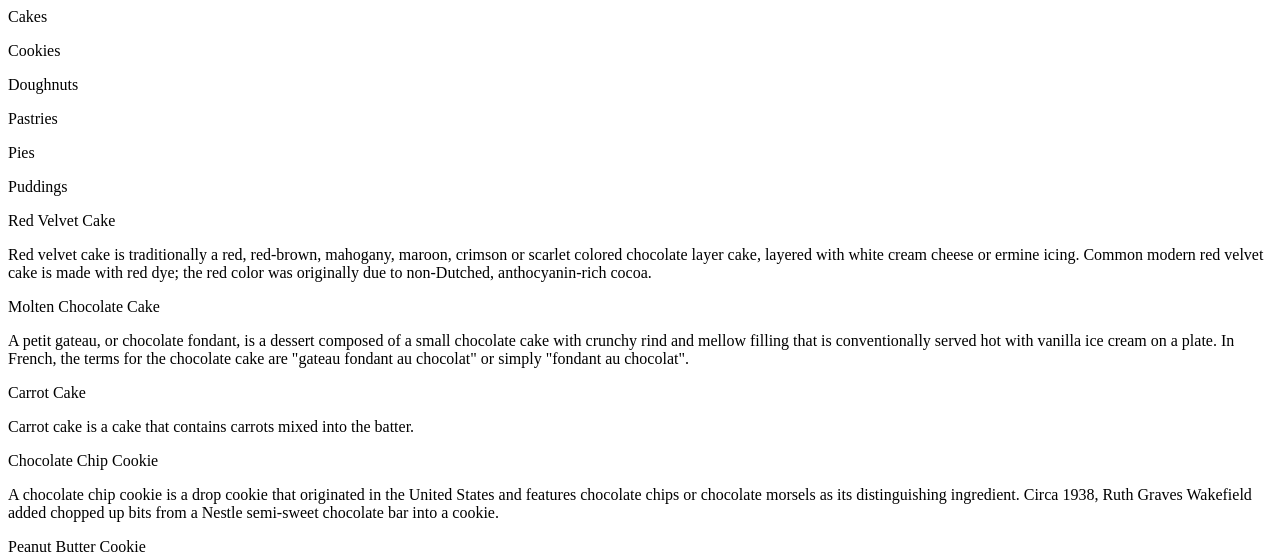
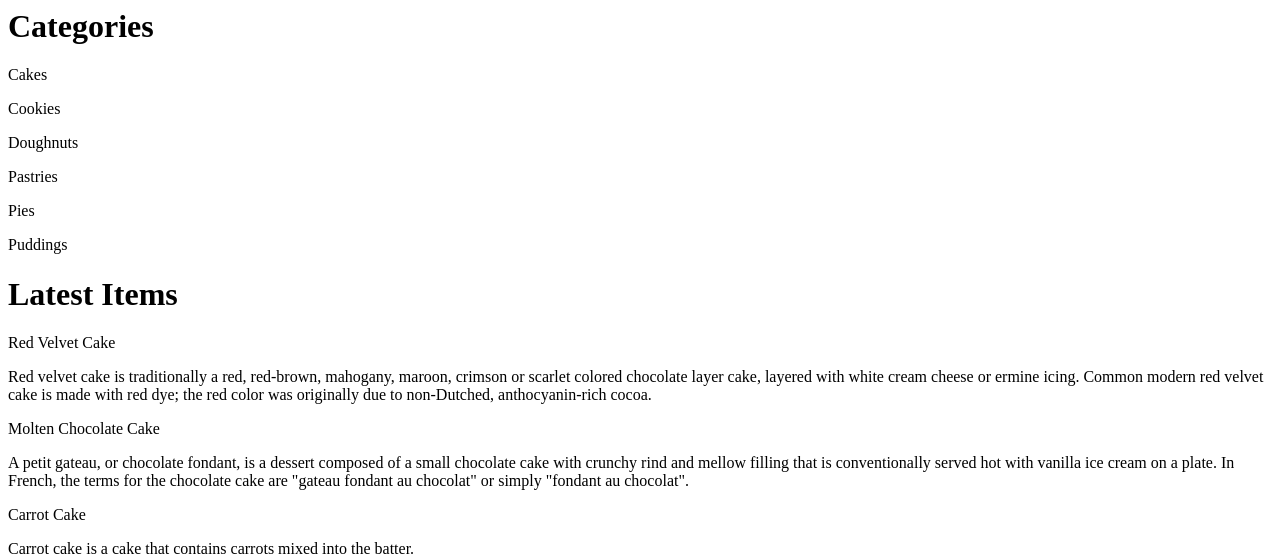
Before and after one commit to kcalata/Item-Catalog, a Flask app: page / in a window 1280 px wide. Shown: the top 556 px of the page. Run offline with Flask 2, Linux system fonts and the light colour scheme.

Commit message:
Update catalog template

```diff
--- a/templates/catalog.html
+++ b/templates/catalog.html
@@ -1,4 +1,6 @@
 <html>
+
+<h1>Categories</h1>
 
 <body>
 
@@ -11,6 +13,8 @@
 </div>
 
 {% endfor %}
+
+<h1>Latest Items</h1>
 
 {% for i in items %}
 
```
